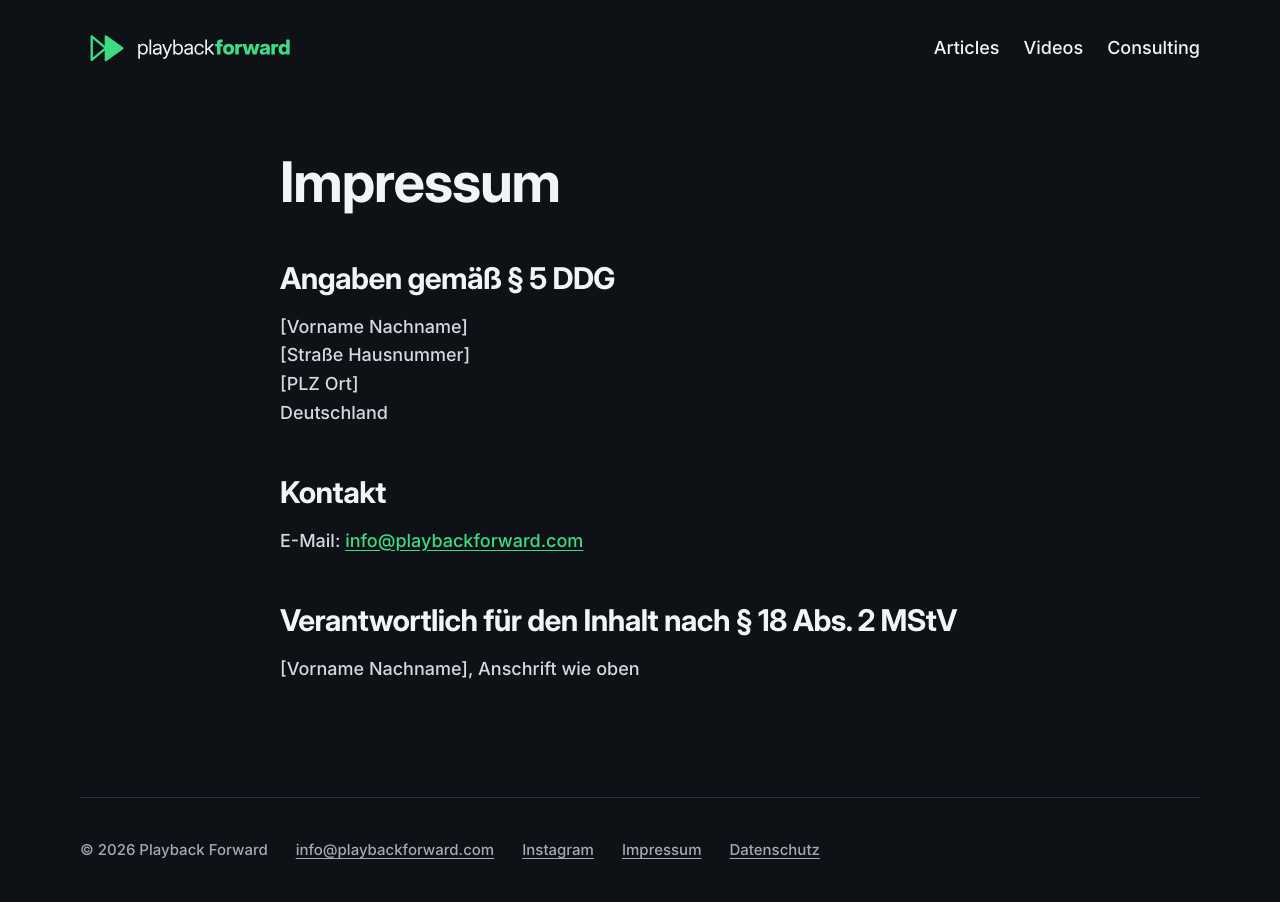
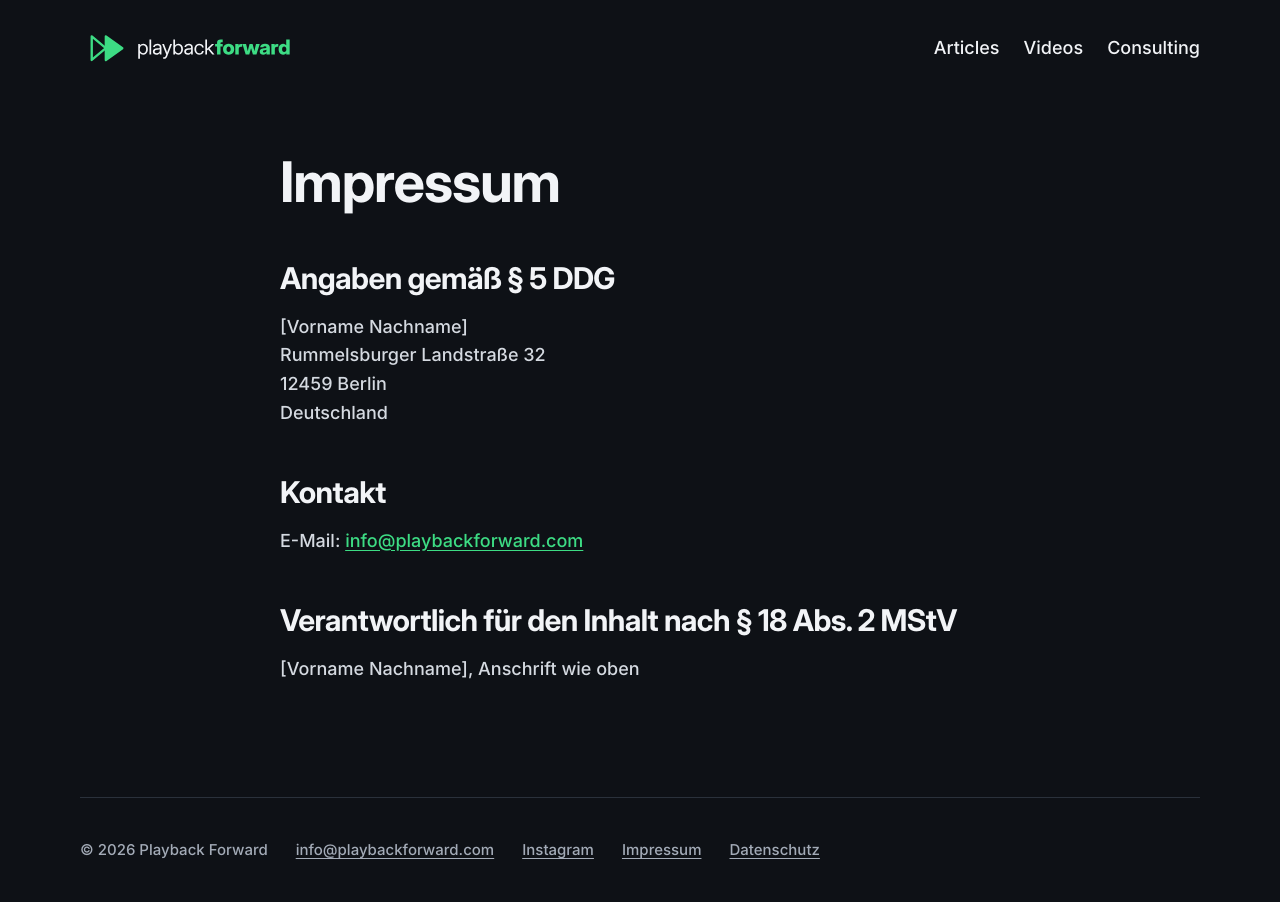
Before and after one commit to playbackforward/playbackforward.github.io, a Jekyll site: the page built from impressum.md, in a window 1280 px wide. Built offline with Jekyll 4.4.1, drawn with Linux system fonts in a browser that asks for light colours.

Commit message:
Impressum: add address
Co-Authored-By: Claude Opus 5.5 <noreply@anthropic.com>

```diff
--- a/impressum.md
+++ b/impressum.md
@@ -10,8 +10,8 @@ description: Impressum von Playback Forward.
 ## Angaben gemäß § 5 DDG
 
 [Vorname Nachname]<br>
-[Straße Hausnummer]<br>
-[PLZ Ort]<br>
+Rummelsburger Landstraße 32<br>
+12459 Berlin<br>
 Deutschland
 
 ## Kontakt
```
Also changed, not shown: privacy.md (+1 -1 lines).
